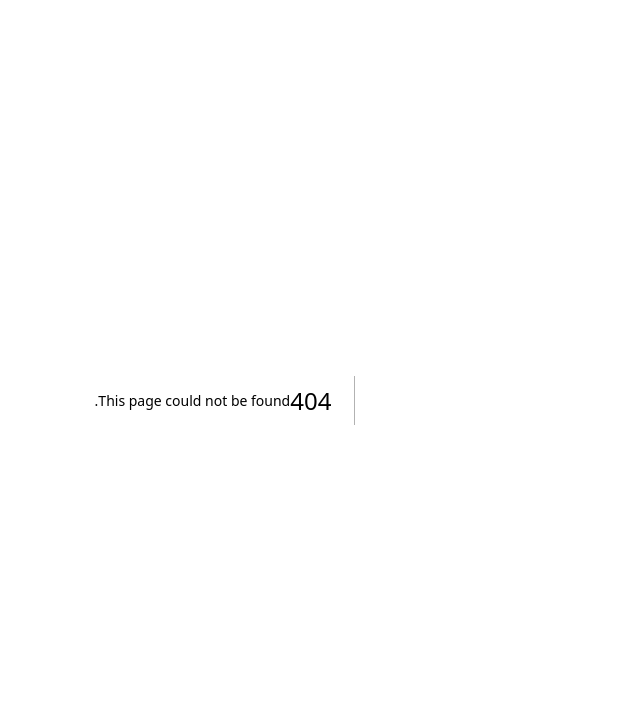
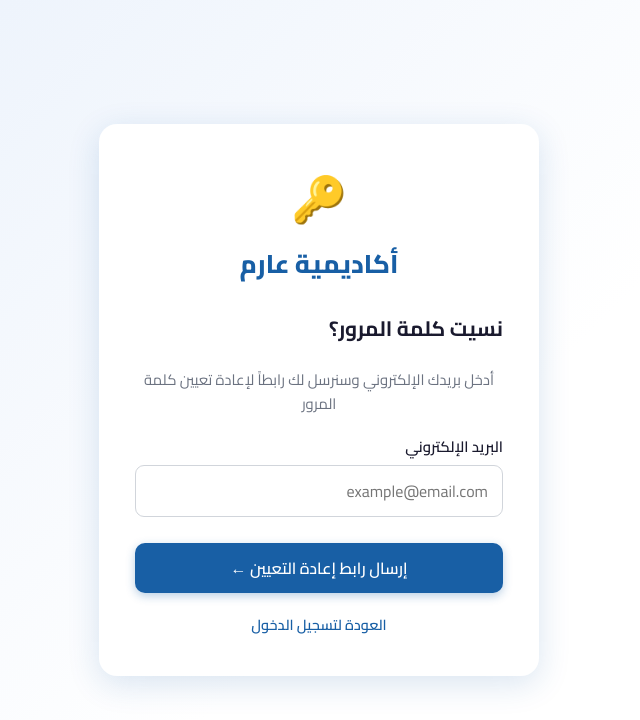
Before and after one commit to medsadok12/arabic-assessment, a Next.js app in the folder lms/: page /auth/forgot-password in a window 1280 px wide. Before the commit this address had no page. Shown: the top 720 px of the page, without its empty margins (447-1087 px from the left). Built offline with nearby package versions, Linux system fonts and the light colour scheme.

Commit message:
feat: add forgot/reset password flow

```diff
--- /dev/null
+++ b/lms/app/auth/forgot-password/page.jsx
@@ -0,0 +1,89 @@
+'use client';
+import { useState } from 'react';
+import Link from 'next/link';
+import { createClient } from '../../../lib/supabase';
+
+export default function ForgotPasswordPage() {
+  const [email,   setEmail]   = useState('');
+  const [sent,    setSent]    = useState(false);
+  const [loading, setLoading] = useState(false);
+  const [error,   setError]   = useState('');
+
+  async function handleSubmit(e) {
+    e.preventDefault();
+    setLoading(true);
+    setError('');
+    const supabase = createClient();
+    const { error: err } = await supabase.auth.resetPasswordForEmail(email, {
+      redirectTo: `${window.location.origin}/auth/reset-password`,
+    });
+    setLoading(false);
+    if (err) {
+      setError('حدث خطأ، تأكد من البريد الإلكتروني وأعد المحاولة');
+    } else {
+      setSent(true);
+    }
+  }
+
+  return (
+    <div className="auth-page">
+      <div className="auth-card">
+        <div className="auth-logo">
+          <span className="logo-icon">🔑</span>
+          <h1>أكاديمية عارم</h1>
+        </div>
+        <h2 className="auth-title">نسيت كلمة المرور؟</h2>
+
+        {sent ? (
+          <div>
+            <div className="alert alert-success" style={{ marginBottom: 20 }}>
+              ✅ تم إرسال رابط إعادة التعيين إلى بريدك الإلكتروني
+            </div>
+            <p style={{ textAlign: 'center', color: 'var(--muted)', marginBottom: 20, fontSize: '.93rem' }}>
+              تحقق من بريدك الإلكتروني واضغط على الرابط لإعادة تعيين كلمة المرور
+            </p>
+            <Link href="/auth/login" className="btn btn-primary" style={{ display: 'block', textAlign: 'center' }}>
+              العودة لتسجيل الدخول
+            </Link>
+          </div>
+        ) : (
+          <>
+            <p style={{ textAlign: 'center', color: 'var(--muted)', marginBottom: 20, fontSize: '.93rem' }}>
+              أدخل بريدك الإلكتروني وسنرسل لك رابطاً لإعادة تعيين كلمة المرور
+            </p>
+
+            {error && <div className="alert alert-error" style={{ marginBottom: 16 }}>{error}</div>}
+
+            <form onSubmit={handleSubmit}>
+              <div className="form-group">
+                <label className="form-label">البريد الإلكتروني</label>
+                <input
+                  className="form-input"
+                  type="email"
+                  value={email}
+                  onChange={e => setEmail(e.target.value)}
+                  placeholder="example@email.com"
+                  required
+                  dir="ltr"
+                  disabled={loading}
+                />
+              </div>
+              <button
+                type="submit"
+                className="btn btn-primary"
+                style={{ width: '100%', marginTop: 8 }}
+                disabled={loading}
+              >
+                {loading ? <span className="spinner" /> : 'إرسال رابط إعادة التعيين ←'}
+              </button>
+            </form>
+
+            <p className="auth-footer">
+              <Link href="/auth/login">العودة لتسجيل الدخول</Link>
+            </p>
+          </>
+        )}
+      </div>
+    </div>
+  );
+}
--- a/lms/app/auth/login/page.jsx
+++ b/lms/app/auth/login/page.jsx
@@ -120,7 +120,6 @@ function LoginForm() {
         setError(resolveError('oauth_error'));
         setGLoading(false);
       }
-      // On success the browser navigates away — gLoading stays true intentionally
     } catch (err) {
       if (process.env.NODE_ENV === 'development') console.error('[login] google unexpected error:', err);
       const isNetwork = !navigator.onLine || err?.message?.includes('fetch');
@@ -195,7 +194,12 @@ function LoginForm() {
               disabled={anyLoading} />
           </div>
           <div className="form-group">
-            <label className="form-label">{t('login.password')}</label>
+            <div style={{ display: 'flex', justifyContent: 'space-between', alignItems: 'center', marginBottom: 6 }}>
+              <label className="form-label" style={{ margin: 0 }}>{t('login.password')}</label>
+              <Link href="/auth/forgot-password" style={{ fontSize: '.82rem', color: 'var(--accent)', textDecoration: 'none' }}>
+                نسيت كلمة المرور؟
+              </Link>
+            </div>
             <input className="form-input" type="password" value={password}
               onChange={e => setPassword(e.target.value)}
               placeholder="••••••••" required dir="ltr"
```
Also changed, not shown: lms/app/auth/reset-password/page.jsx (added, +96 -0 lines).
